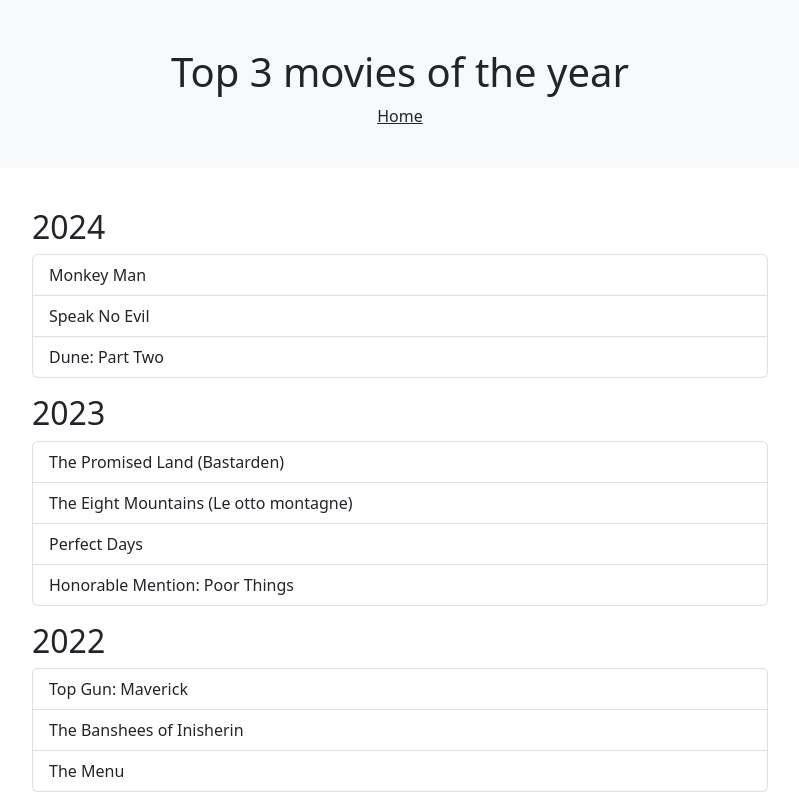
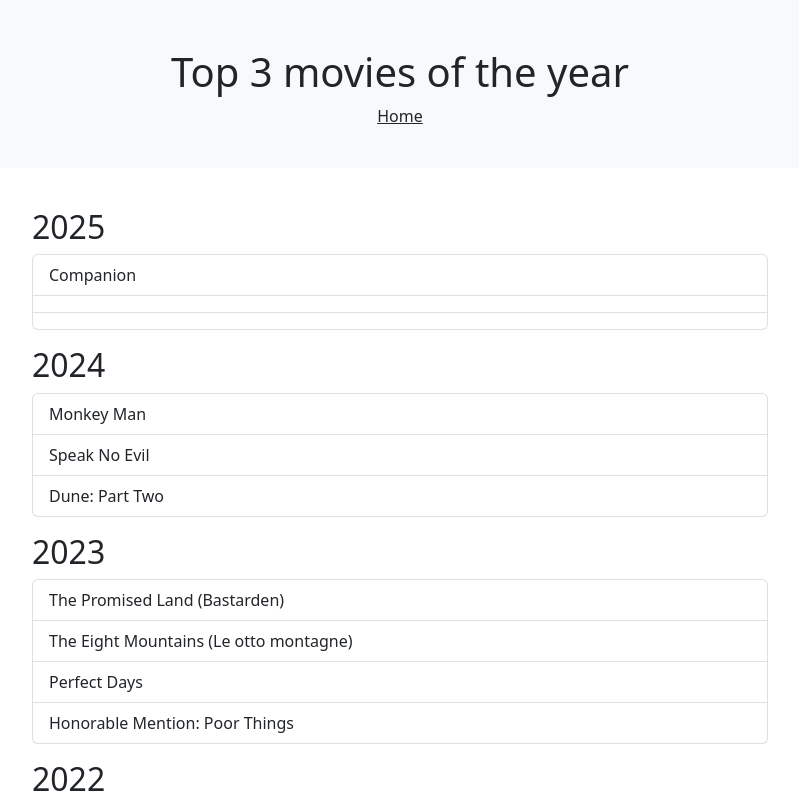
Before and after one commit to bencevass/vassat, a Gatsby site: page /top3movies in a window 1280 px wide. Shown: the top 802 px of the page, without its empty margins (240-1039 px from the left). Built offline with nearby package versions, Linux system fonts and the light colour scheme; Gatsby itself is replaced by a stand-in of ours.

Commit message:
added Companion

```diff
--- a/src/pages/top3movies.js
+++ b/src/pages/top3movies.js
@@ -18,6 +18,12 @@
                 <div className="row">
                     <div className="col-sm-2"></div>
                     <div className="col-sm-8">
+                    <h2 className="mt-3">2025</h2>
+                      <ul className="list-group">
+                        <li className="list-group-item">Companion</li>
+                        <li className="list-group-item"></li>
+                        <li className="list-group-item"></li>
+                      </ul>
                       <h2 className="mt-3">2024</h2>
                       <ul className="list-group">
                         <li className="list-group-item">Monkey Man</li>
```
